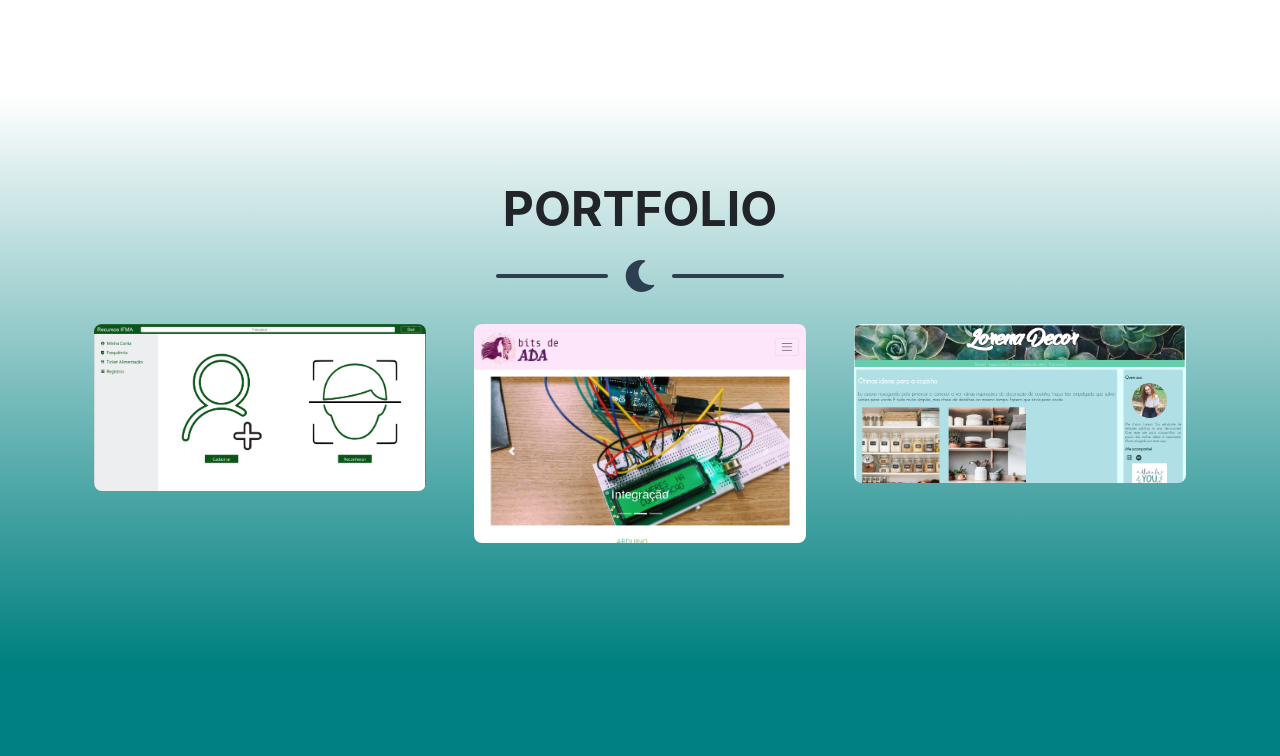
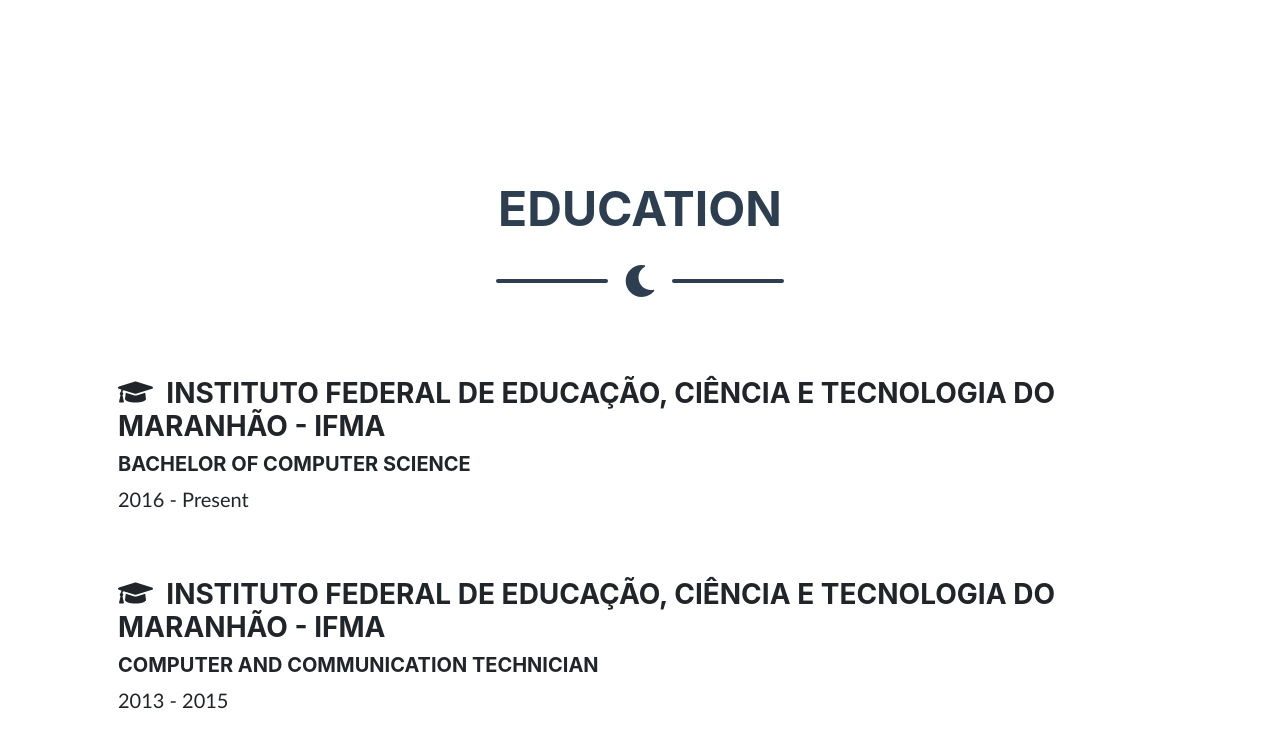
Before and after one commit to samoreellen/portfolio, a plain HTML site: page index.html in a window 1280 px wide. Shown: the part 1410-2166 px from the top of the page. Drawn offline with nearby package versions, Linux system fonts and the light colour scheme; a web font is replaced by a local one.

Commit message:
"education"

```diff
--- a/index.html
+++ b/index.html
@@ -21,6 +21,9 @@
                 <div class="collapse navbar-collapse" id="navbarResponsive">
                     <ul class="navbar-nav ml-auto">
                         <li class="nav-item mx-0 mx-lg-1"><a class="nav-link py-3 px-0 px-lg-3 rounded js-scroll-trigger" href="#about">ABOUT</a>
+                        </li>
+                        </li>
+                        <li class="nav-item mx-0 mx-lg-1"><a class="nav-link py-3 px-0 px-lg-3 rounded js-scroll-trigger" href="#education">EDUCATION</a>
                         </li>
                         <li class="nav-item mx-0 mx-lg-1"><a class="nav-link py-3 px-0 px-lg-3 rounded js-scroll-trigger" href="#portfolio">PORTFOLIO</a>
                         </li>
@@ -111,6 +114,35 @@
                 </div>
             </div>
         </section>
+        <section class="page-section education" id="education">
+            <div class="container">
+                <!-- Education Section Heading-->
+                <div class="text-center">
+                    <h2 class="page-section-heading d-inline-block text-secondary">EDUCATION</h2>
+                </div>
+                <!-- Icon Divider-->
+                <div class="divider-custom ">
+                    <div class="divider-custom-line"></div>
+                    <div class="divider-custom-icon"><i class="fas fa-moon"></i></div>
+                    <div class="divider-custom-line"></div>
+                </div>
+                <!-- Education Section Content-->
+                <div class="">
+                    <div class="col-lg ml-auto">
+                        <br><br>
+                        <h3 class="pre-wrap"><i class="fa fa-graduation-cap" aria-hidden="true"></i>  INSTITUTO FEDERAL DE EDUCAÇÃO, CIÊNCIA E TECNOLOGIA DO MARANHÃO - IFMA</h3>
+                        <h5 class="pre-wrap">BACHELOR OF COMPUTER SCIENCE</h5>
+                        <p class="pre-wrap lead">2016 - Present</p>
+                        <br><br>
+
+                        <h3 class="pre-wrap"><i class="fa fa-graduation-cap" aria-hidden="true"></i>  INSTITUTO FEDERAL DE EDUCAÇÃO, CIÊNCIA E TECNOLOGIA DO MARANHÃO - IFMA</h3>
+                        <h5 class="pre-wrap">COMPUTER AND COMMUNICATION TECHNICIAN</h5>
+                        <p class="pre-wrap lead">2013 - 2015</p>
+                    </div>
+
+                </div>
+            </div>
+        </section>
         <section class="page-section portfolio" id="portfolio">
             <div class="container">
                 <!-- Portfolio Section Heading-->
@@ -170,7 +202,7 @@
                                     </div>
                                     <!-- Portfolio Modal - Image--><img class="img-fluid rounded mb-5" src="assets/img/portfolio/recursos.png" alt="Recursos IFMA"/>
                                     <!-- Portfolio Modal - Text-->
-                                    <p class="mb-5">Website for controlling the entry and exit of the institution's properties, using computer vision with python and django.</p>
+                                    <p class="mb-5">Website for controlling the entry and exit of people in my University. It uses computer vision with python and django.</p>
                                     <button class="btn btn-primary" href="#" data-dismiss="modal"><i class="fas fa-times fa-fw"></i>Close Window</button>
                                 </div>
                             </div>
@@ -197,7 +229,7 @@
                                     </div>
                                     <!-- Portfolio Modal - Image--><img class="img-fluid rounded mb-5" src="assets/img/portfolio/bits.png" alt="Bits de Ada"/>
                                     <!-- Portfolio Modal - Text-->
-                                    <p class="mb-5"> Explanatory website for my Bits de Ada project, which aims to increase the permanence of women in the exact area.</p>
+                                    <p class="mb-5"> Explanatory website for my Bits de Ada project, which aims at increasing the permanence of women in the exact area.</p>
                                     <button class="btn btn-primary" href="#" data-dismiss="modal"><i class="fas fa-times fa-fw"></i>Close Window</button>
                                 </div>
                             </div>
@@ -224,7 +256,8 @@
                                     </div>
                                     <!-- Portfolio Modal - Image--><img class="img-fluid rounded mb-5" src="assets/img/portfolio/lorena.png" alt="Lorena Decor"/>
                                     <!-- Portfolio Modal - Text-->
-                                    <p class="mb-5">Website made on order. With customer authorization.</p>
+                                    <p class="mb-5">
+                                        Website created fo customer to display things about decorations.</p>
                                     <button class="btn btn-primary" href="#" data-dismiss="modal"><i class="fas fa-times fa-fw"></i>Close Window</button>
                                 </div>
                             </div>
```
